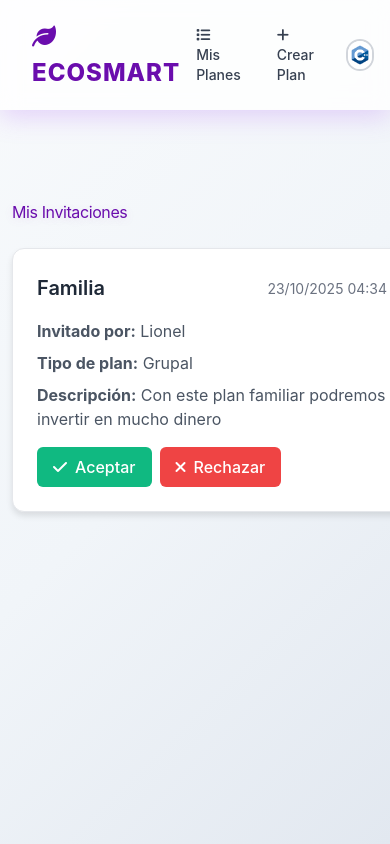
After one commit to lunappp/ecoSmart, a Django app: page /invitaciones/ in a window 390 px wide; the page is wider, and only the part inside the window is pictured. The commit adds this page. Run offline with Django 5.2, Linux system fonts and the light colour scheme; a user stored in the database is signed in; data comes from the database, SQL or seed files in the repository; both versions use the stored data as it was after the commit; some libraries are stand-ins or nearby versions.

Commit message:
invitaciones ya hechas

```diff
--- /dev/null
+++ b/EcoSmart/App/templates/menu_principal/invitaciones.html
@@ -0,0 +1,297 @@
+<!DOCTYPE html>
+<html lang="es">
+<head>
+    <meta charset="UTF-8">
+    <meta name="viewport" content="width=device-width, initial-scale=1.0">
+    <title>Invitaciones | EcoSmart</title>
+    {% load static %}
+    <link rel="stylesheet" href="{% static 'menu_principal/mis_planes.css' %}">
+    <!-- Font Awesome -->
+    <link rel="stylesheet" href="https://cdnjs.cloudflare.com/ajax/libs/font-awesome/6.0.0/css/all.min.css">
+    <!-- Tailwind CSS -->
+    <script src="https://cdn.tailwindcss.com"></script>
+</head>
+<body>
+
+    <main>
+        <!-- Header -->
+        <header class="navbar">
+            <div class="nav-container flex items-center">
+                <div class="logo flex-1 ml-4">
+                    <a href="{% url 'Dashboard' %}" style="text-decoration: none; color: inherit;">
+                        <i class="fas fa-leaf"></i>
+                        EcoSmart
+                    </a>
+                </div>
+
+                <!-- Top Navigation Menu -->
+                <nav class="flex items-center space-x-1 mr-4 overflow-x-auto">
+                    <a href="{% url 'Mis_Planes' %}" class="nav-link-top px-4 py-2 text-sm font-medium rounded-lg transition-colors text-gray-700 hover:bg-gray-100">
+                        <i class="fas fa-list mr-2"></i>
+                        Mis Planes
+                    </a>
+
+                    <a href="{% url 'crear_plan' %}" class="nav-link-top px-4 py-2 text-sm font-medium rounded-lg transition-colors text-gray-700 hover:bg-gray-100">
+                        <i class="fas fa-plus mr-2"></i>
+                        Crear Plan
+                    </a>
+
+                    <a href="{% url 'invitaciones' %}" class="nav-link-top px-4 py-2 text-sm font-medium rounded-lg transition-colors bg-blue-100 text-blue-700 border border-blue-300">
+                        <i class="fas fa-envelope mr-2"></i>
+                        Invitaciones{% if invitaciones_pendientes %} ({{ invitaciones_pendientes|length }}){% endif %}
+                    </a>
+                </nav>
+
+                <!-- User Profile Dropdown -->
+                <div class="relative">
+                    <button id="user-menu-button" class="flex items-center space-x-2 text-gray-700 hover:text-gray-900 focus:outline-none">
+                        {% if request.user.profile.profile_picture %}
+                            <img class="w-8 h-8 rounded-full object-cover border-2 border-gray-300" src="{{ request.user.profile.profile_picture.url }}" alt="Profile Picture">
+                        {% else %}
+                            <div class="w-8 h-8 rounded-full bg-gray-300 flex items-center justify-center border-2 border-gray-300">
+                                <i class="fas fa-user text-gray-600"></i>
+                            </div>
+                        {% endif %}
+                        <span class="hidden md:block text-sm font-medium">{{ request.user.username }}</span>
+                        <svg class="w-4 h-4" fill="none" stroke="currentColor" viewBox="0 0 24 24">
+                            <path stroke-linecap="round" stroke-linejoin="round" stroke-width="2" d="M19 9l-7 7-7-7"></path>
+                        </svg>
+                    </button>
+
+                    <!-- Dropdown Menu -->
+                    <div id="user-dropdown" class="absolute right-0 mt-2 w-48 bg-white rounded-lg shadow-lg border border-gray-200 py-1 z-50 hidden">
+                        <a href="{% url 'edit_profile' %}" class="flex items-center px-4 py-2 text-sm text-gray-700 hover:bg-gray-100">
+                            <i class="fas fa-cog mr-3"></i>
+                            Ajustes de Perfil
+                        </a>
+                        <div class="border-t border-gray-200"></div>
+                        <form method="POST" action="{% url 'logout' %}" class="inline">
+                            {% csrf_token %}
+                            <button type="submit" class="flex items-center w-full px-4 py-2 text-sm text-red-600 hover:bg-red-50 text-left">
+                                <i class="fas fa-sign-out-alt mr-3"></i>
+                                Cerrar Sesión
+                            </button>
+                        </form>
+                    </div>
+                </div>
+            </div>
+        </header>
+
+        <!-- Contenido de Invitaciones -->
+        <div class="container-fluid">
+            <div class="row">
+                <div class="col-12">
+                    <h1 class="mb-4">Mis Invitaciones</h1>
+
+                    {% if messages %}
+                        <div class="mb-4">
+                            {% for message in messages %}
+                            <div class="p-3 rounded-lg text-sm {% if message.tags == 'success' %}bg-green-100 text-green-700{% elif message.tags == 'error' %}bg-red-100 text-red-700{% else %}bg-blue-100 text-blue-700{% endif %}">
+                                {{ message }}
+                            </div>
+                            {% endfor %}
+                        </div>
+                    {% endif %}
+
+                    {% if invitaciones_pendientes %}
+                        <div class="invitaciones-container">
+                            {% for invitacion in invitaciones_pendientes %}
+                            <div class="invitacion-card">
+                                <div class="invitacion-header">
+                                    <h3>{{ invitacion.plan.nombre }}</h3>
+                                    <span class="invitacion-fecha">{{ invitacion.fecha_invitacion|date:"d/m/Y H:i" }}</span>
+                                </div>
+                                <div class="invitacion-body">
+                                    <p><strong>Invitado por:</strong> {{ invitacion.invitador.username }}</p>
+                                    <p><strong>Tipo de plan:</strong> {{ invitacion.plan.get_tipo_plan_display }}</p>
+                                    {% if invitacion.plan.descripcion %}
+                                        <p><strong>Descripción:</strong> {{ invitacion.plan.descripcion|truncatewords:20 }}</p>
+                                    {% endif %}
+                                </div>
+                                <div class="invitacion-actions">
+                                    <form method="post" action="{% url 'aceptar_invitacion' invitacion.id %}" class="inline">
+                                        {% csrf_token %}
+                                        <button type="submit" class="btn-aceptar">
+                                            <i class="fas fa-check"></i>
+                                            Aceptar
+                                        </button>
+                                    </form>
+                                    <form method="post" action="{% url 'rechazar_invitacion' invitacion.id %}" class="inline">
+                                        {% csrf_token %}
+                                        <button type="submit" class="btn-rechazar">
+                                            <i class="fas fa-times"></i>
+                                            Rechazar
+                                        </button>
+                                    </form>
+                                </div>
+                            </div>
+                            {% endfor %}
+                        </div>
+                    {% else %}
+                        <div class="empty-state">
+                            <div class="empty-icon">
+                                <i class="fas fa-envelope-open"></i>
+                            </div>
+                            <h3>No tienes invitaciones pendientes</h3>
+                            <p>Cuando alguien te invite a un plan grupal, aparecerá aquí</p>
+                            <a href="{% url 'Mis_Planes' %}" class="btn-create-first">
+                                <i class="fas fa-arrow-left"></i>
+                                Volver a Mis Planes
+                            </a>
+                        </div>
+                    {% endif %}
+                </div>
+            </div>
+        </div>
+    </main>
+
+    <style>
+        .invitaciones-container {
+            display: grid;
+            gap: 1rem;
+            grid-template-columns: repeat(auto-fill, minmax(400px, 1fr));
+        }
+
+        .invitacion-card {
+            background: white;
+            border-radius: 12px;
+            box-shadow: 0 4px 6px rgba(0, 0, 0, 0.1);
+            padding: 1.5rem;
+            border: 1px solid #e5e7eb;
+        }
+
+        .invitacion-header {
+            display: flex;
+            justify-content: space-between;
+            align-items: center;
+            margin-bottom: 1rem;
+        }
+
+        .invitacion-header h3 {
+            margin: 0;
+            color: #1f2937;
+            font-size: 1.25rem;
+            font-weight: 600;
+        }
+
+        .invitacion-fecha {
+            color: #6b7280;
+            font-size: 0.875rem;
+        }
+
+        .invitacion-body p {
+            margin: 0.5rem 0;
+            color: #4b5563;
+        }
+
+        .invitacion-actions {
+            margin-top: 1rem;
+            display: flex;
+            gap: 0.5rem;
+        }
+
+        .btn-aceptar, .btn-rechazar {
+            padding: 0.5rem 1rem;
+            border: none;
+            border-radius: 6px;
+            font-weight: 500;
+            cursor: pointer;
+            transition: all 0.2s;
+            text-decoration: none;
+            display: inline-flex;
+            align-items: center;
+            gap: 0.5rem;
+        }
+
+        .btn-aceptar {
+            background-color: #10b981;
+            color: white;
+        }
+
+        .btn-aceptar:hover {
+            background-color: #059669;
+        }
+
+        .btn-rechazar {
+            background-color: #ef4444;
+            color: white;
+        }
+
+        .btn-rechazar:hover {
+            background-color: #dc2626;
+        }
+
+        .empty-state {
+            text-align: center;
+            padding: 3rem;
+            background: white;
+            border-radius: 12px;
+            box-shadow: 0 4px 6px rgba(0, 0, 0, 0.1);
+        }
+
+        .empty-icon {
+            font-size: 4rem;
+            color: #d1d5db;
+            margin-bottom: 1rem;
+        }
+
+        .empty-state h3 {
+            color: #1f2937;
+            margin-bottom: 0.5rem;
+        }
+
+        .empty-state p {
+            color: #6b7280;
+            margin-bottom: 1.5rem;
+        }
+
+        .btn-create-first {
+            display: inline-flex;
+            align-items: center;
+            gap: 0.5rem;
+            padding: 0.75rem 1.5rem;
+            background-color: #3b82f6;
+            color: white;
+            text-decoration: none;
+            border-radius: 6px;
+            font-weight: 500;
+            transition: background-color 0.2s;
+        }
+
+        .btn-create-first:hover {
+            background-color: #2563eb;
+        }
+    </style>
+
+    <!-- JavaScript para funcionalidad -->
+    <script>
+        // User dropdown menu functionality
+        document.addEventListener('DOMContentLoaded', function() {
+            const userMenuButton = document.getElementById('user-menu-button');
+            const userDropdown = document.getElementById('user-dropdown');
+
+            if (userMenuButton && userDropdown) {
+                // Toggle dropdown on button click
+                userMenuButton.addEventListener('click', function(e) {
+                    e.stopPropagation();
+                    userDropdown.classList.toggle('hidden');
+                });
+
+                // Close dropdown when clicking outside
+                document.addEventListener('click', function(e) {
+                    if (!userMenuButton.contains(e.target) && !userDropdown.contains(e.target)) {
+                        userDropdown.classList.add('hidden');
+                    }
+                });
+
+                // Close dropdown on escape key
+                document.addEventListener('keydown', function(e) {
+                    if (e.key === 'Escape') {
+                        userDropdown.classList.add('hidden');
+                    }
+                });
+            }
+        });
+    </script>
+</body>
+</html>
--- a/EcoSmart/App/templates/menu_principal/mis_planes.html
+++ b/EcoSmart/App/templates/menu_principal/mis_planes.html
@@ -36,6 +36,11 @@
                     <a href="{% url 'crear_plan' %}" class="nav-link-top px-4 py-2 text-sm font-medium rounded-lg transition-colors text-gray-700 hover:bg-gray-100">
                         <i class="fas fa-plus mr-2"></i>
                         Crear Plan
+                    </a>
+
+                    <a href="{% url 'invitaciones' %}" class="nav-link-top px-4 py-2 text-sm font-medium rounded-lg transition-colors text-gray-700 hover:bg-gray-100">
+                        <i class="fas fa-envelope mr-2"></i>
+                        Invitaciones{% if invitaciones_pendientes %} ({{ invitaciones_pendientes|length }}){% endif %}
                     </a>
                 </nav>
 
--- a/EcoSmart/App/views.py
+++ b/EcoSmart/App/views.py
@@ -85,9 +85,11 @@ def Inicio(request):
 def Mis_Planes(request):
     # Obtener todos los planes del usuario
     suscripciones = request.user.suscripciones.all()
+    invitaciones_pendientes = Invitacion.objects.filter(invitado=request.user, estado='pendiente')
 
     context = {
         'mis_planes': suscripciones,
+        'invitaciones_pendientes': invitaciones_pendientes,
     }
     return render(request, 'menu_principal/mis_planes.html', context)
 
@@ -245,6 +247,14 @@ def rechazar_invitacion(request, invitacion_id):
     messages.info(request, 'Invitación rechazada.')
     return redirect('Dashboard')
 
+@login_required
+def invitaciones(request):
+    invitaciones_pendientes = Invitacion.objects.filter(invitado=request.user, estado='pendiente').select_related('plan', 'invitador')
+    context = {
+        'invitaciones_pendientes': invitaciones_pendientes,
+    }
+    return render(request, 'menu_principal/invitaciones.html', context)
+
 
 @login_required
 def edit_profile(request):
--- a/EcoSmart/EcoSmart/urls.py
+++ b/EcoSmart/EcoSmart/urls.py
@@ -42,6 +42,7 @@ urlpatterns = [
     #----------------- menu principal -----------------#
     path('Inicio/',App.views.Inicio, name= 'Inicio'),
     path('mis-planes/',App.views.Mis_Planes, name= 'Mis_Planes'),
+    path('invitaciones/',App.views.invitaciones, name= 'invitaciones'),
     path('transacciones/',App.views.transacciones, name= 'transacciones'),
     path('Estadisticas/',App.views.Estadisticas, name= 'Estadisticas'),
 
```
Also changed, not shown: EcoSmart/db.sqlite3.
